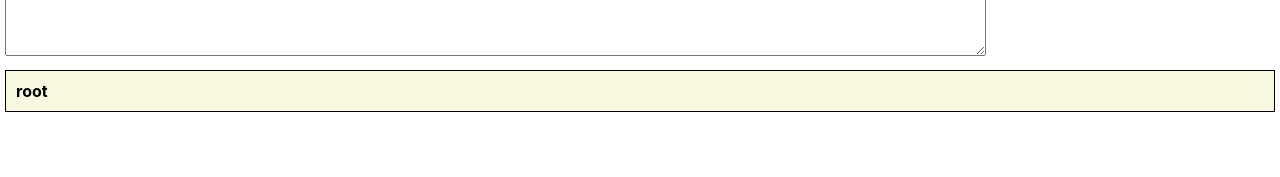
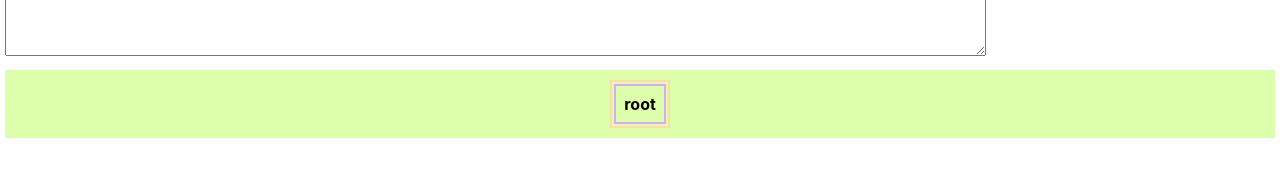
Before and after one commit to azu-b/mobx-react-test-master, a React (Create React App) app: page / in a window 1280 px wide. Shown: the part 407-584 px from the top of the page. Built offline with nearby package versions, Linux system fonts and the light colour scheme.

Commit message:
style: Add some basic styles to the graphic representation of the binary tree

```diff
--- a/src/Body.scss
+++ b/src/Body.scss
@@ -4,7 +4,8 @@
     }
     .OutputContainer{
         padding: 10px;
-        border: 1px solid black;
-        background: rgba(241, 241, 195, 0.5)
+        background-color: #DDFFAB;
+        display: flex;
+        justify-content: center;
     }
 }
--- a/src/TreeOutput.scss
+++ b/src/TreeOutput.scss
@@ -1,14 +1,26 @@
-.treeNode{
-    // fill me in
+.treeNode {
+    width: fit-content;
+    border: 2px solid #FFDAAB;
+    display: flex;
+    flex-direction: column;
+    align-items: center;
+    padding: 2px;
 }
 
-.treeNode > .nodeId{
+.treeNode > .nodeId {
+    border: 2px solid #D9ABFF;
+    padding: 8px;
     font-weight: bold;
 }
-.treeNode > .nodeChildren{
-    //fill me in
+
+.treeNode > .nodeChildren {
+    border: 2px solid #ABE4FF;
+    display: flex;
+    padding: 2px;
 }
 
-.nodeChildren > .treeNode{
-
+.nodeChildren > .treeNode {
+    border: 2px solid #FFABAB;
+    padding: 5px;
+    margin: 2px;
 }
```
Also changed, not shown: 1 other file (tests, documents, lock files or other folders).
